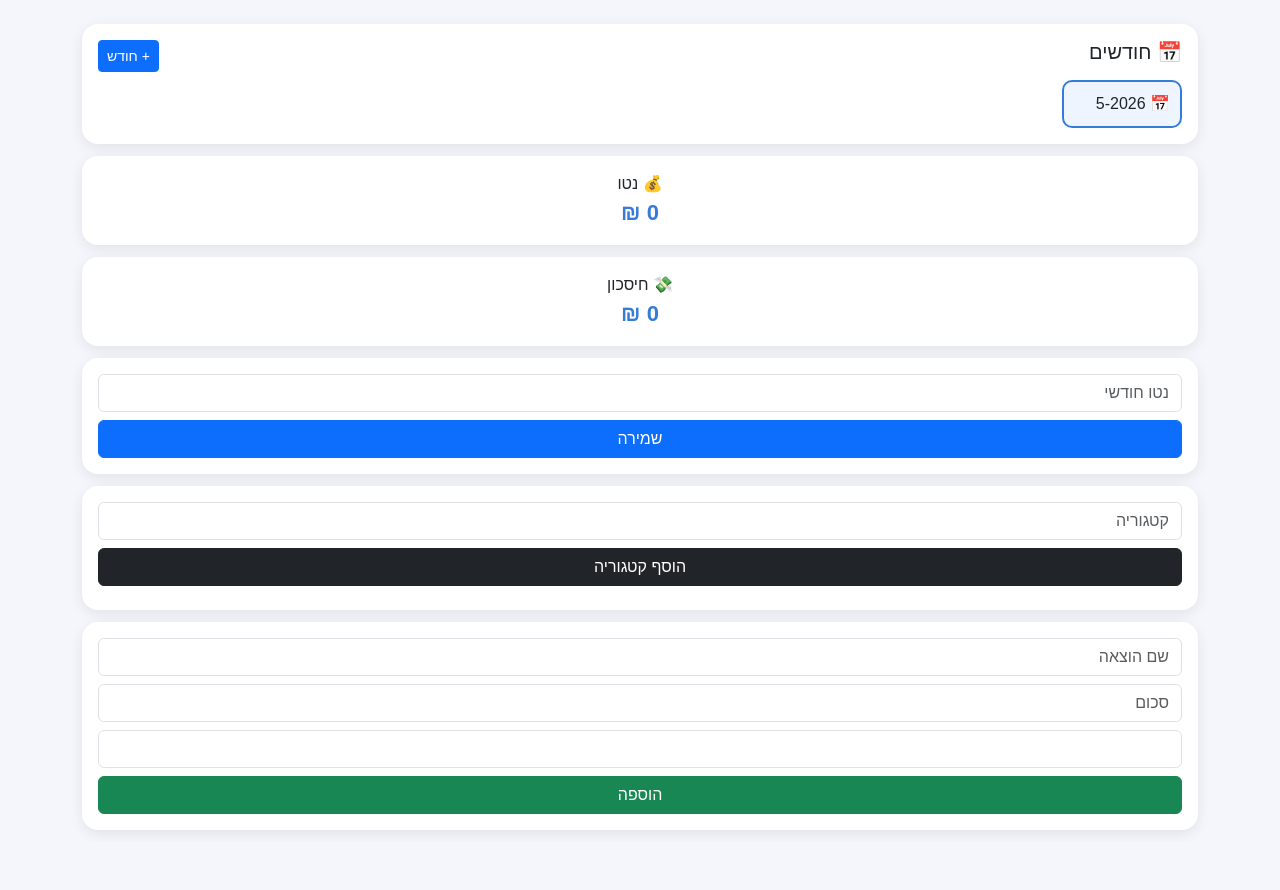
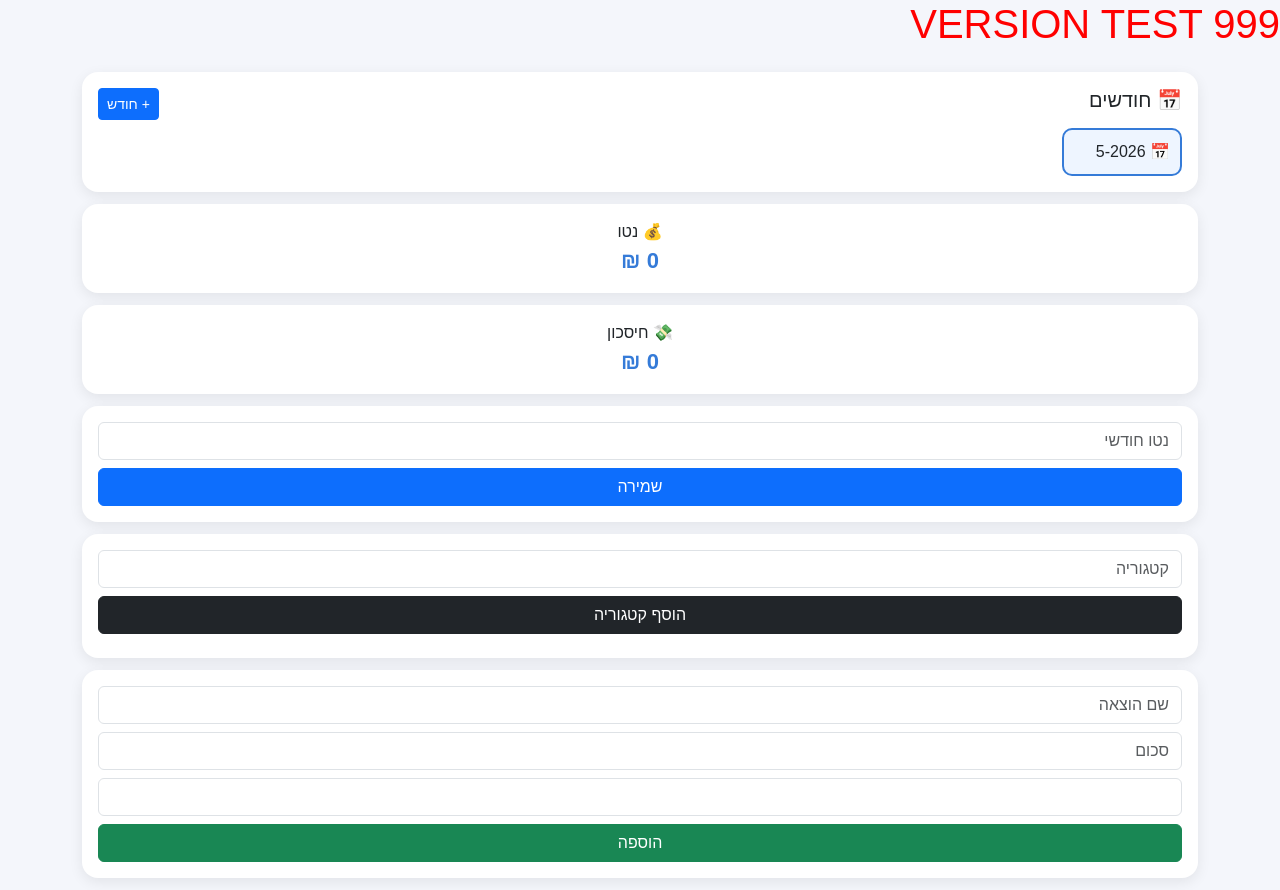
Before and after one commit to dorsh12/budget-app, a plain HTML site: page index.html in a window 1280 px wide. Before the commit the page ends 842 px from the top, so only its background shows below. Drawn offline with nearby package versions, Linux system fonts and the light colour scheme.

Commit message:
Update index.html

```diff
--- a/index.html
+++ b/index.html
@@ -7,7 +7,7 @@
 <title>מערכת תקציב</title>
 
 <link href="https://cdn.jsdelivr.net/npm/bootstrap@5.3.3/dist/css/bootstrap.min.css" rel="stylesheet">
-
+<h1 style="color:red">VERSION TEST 999</h1>
 <style>
 body{
     background:#f4f6fb;
```
